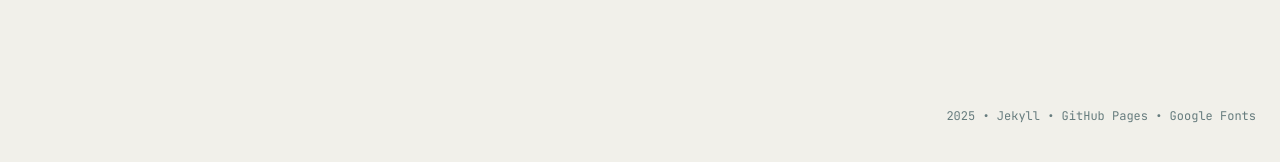
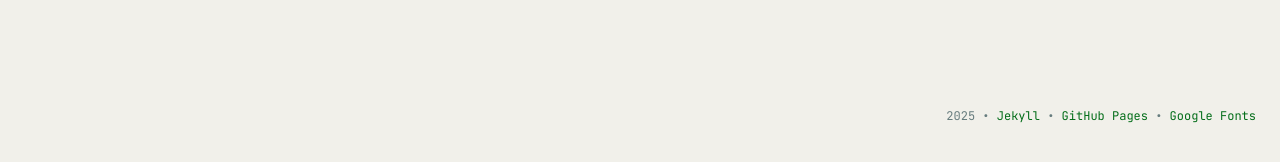
Before and after one commit to adamyap78/adamyap78.github.io, a Jekyll site: the page built from index.md, in a window 1280 px wide and 900 px high, scrolled down 2089 px. Shown: the part 590-752 px from the top of the window. Built offline with Jekyll 4.4.1, drawn with Linux system fonts in a browser that asks for light colours; some web fonts are replaced.

Commit message:
Added links to footer

```diff
--- a/_layouts/default.html
+++ b/_layouts/default.html
@@ -228,7 +228,7 @@
     {{ content }}
   </div>
   <footer class="site-footer">
-    {{ site.time | date: "%Y" }} • Jekyll • GitHub Pages • Google Fonts
+    {{ site.time | date: "%Y" }} • <a href="https://jekyllrb.com/">Jekyll</a> • <a href="https://pages.github.com/">GitHub Pages</a> • <a href="https://fonts.google.com/">Google Fonts</a>
   </footer>
 </body>
 </html>
```
